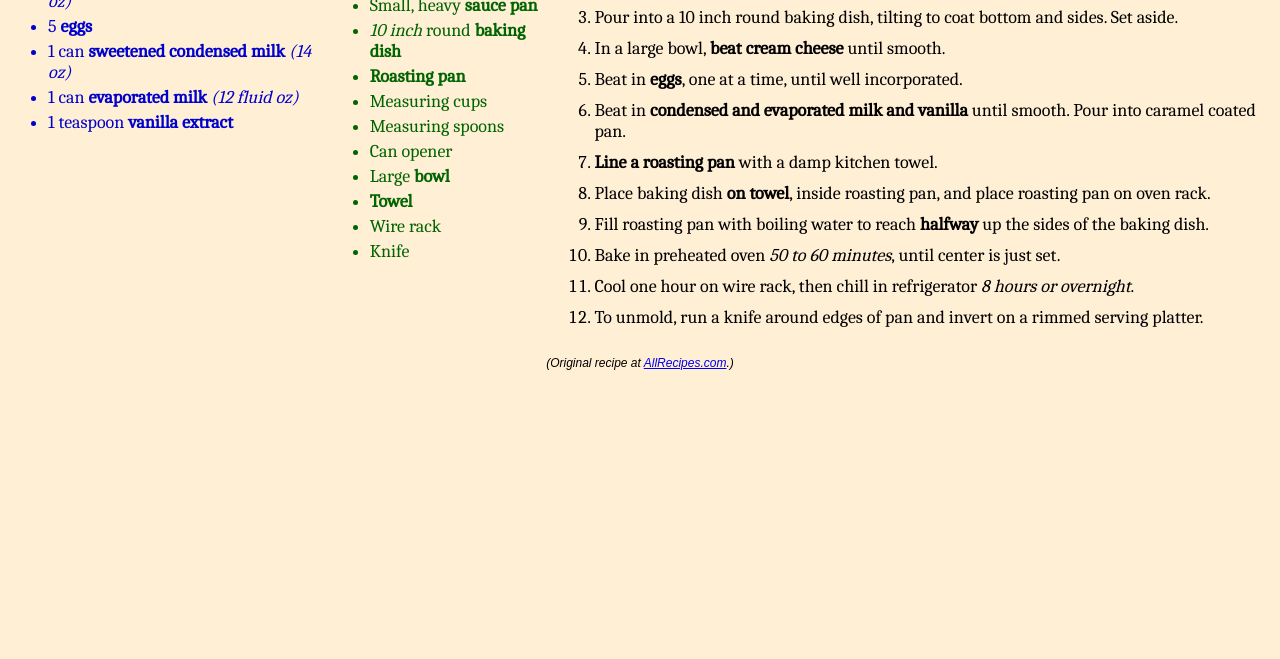
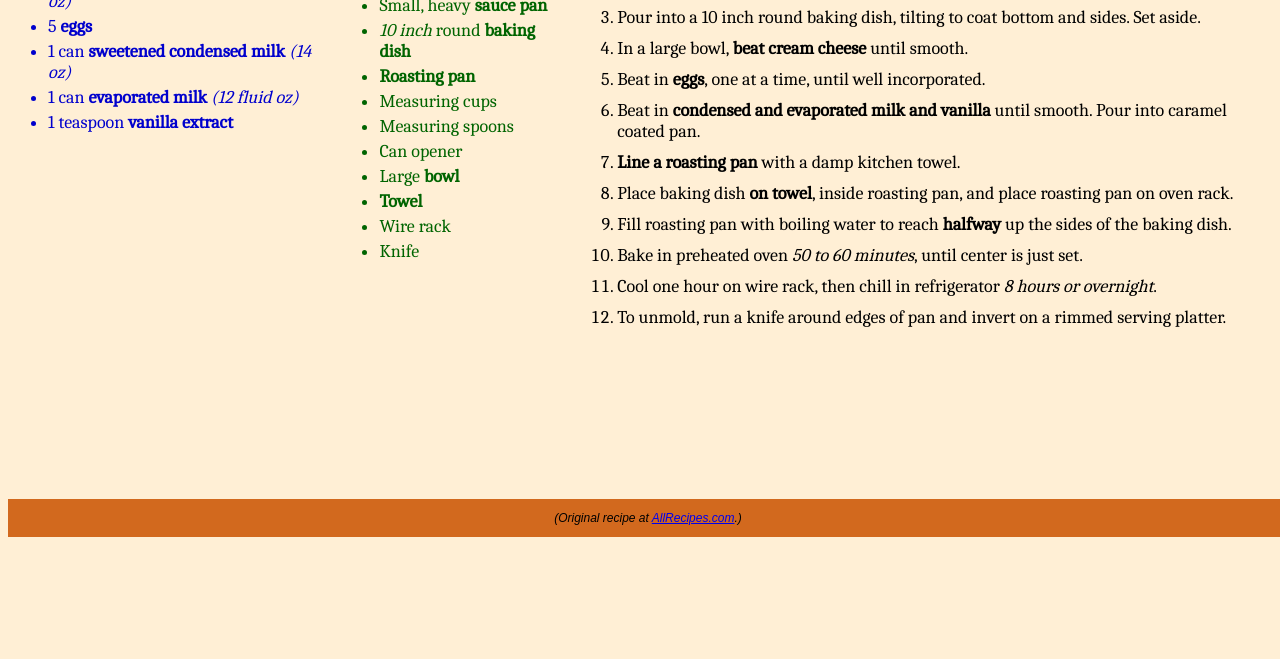
Before and after one commit to muse-stargazer/tp4, a plain HTML site: page index.html in a window 1280 px wide. Shown: the part 263-922 px from the top of the page. Before the commit the page ends 800 px from the top, so only its background shows below. Drawn offline with nearby package versions, Linux system fonts and the light colour scheme; a script that the page names is missing.

Commit message:
toying with footer, uploaded image

```diff
--- a/index.html
+++ b/index.html
@@ -31,7 +31,9 @@
 
 <body>
 
+  <header>
     <h1>Creamy Caramel Flan Recipe</h1>
+  </header>
 
   <div id="bigflex">
 
@@ -85,7 +87,9 @@
 
   </div>
 
+  <footer>
     <p class="copyright">(Original recipe at <a href="https://www.allrecipes.com/recipe/9889/seven-layer-bars/">AllRecipes.com</a>.)</p>
+  </footer>
 
 </body>
 
--- a/styles.css
+++ b/styles.css
@@ -1,3 +1,11 @@
+* {
+  box-sizing: border-box;
+}
+
+header {
+
+}
+
 h1 {
   font-family: Arial;
   font-size: 40px;
@@ -37,6 +45,7 @@ body {
   font-size: 12px;
   font-style: italic;
   text-align: center;
+
 }
 
 #ingredients {
@@ -59,8 +68,20 @@ body {
   font-style: italic;
 }
 
+footer {
+  position: fixed;
+  bottom: 0;
+  width: 100%;
+  background-color: chocolate;
+}
+
 #bigflex {
   display: flex;
   flex-direction: row;
-
+  justify-content: space-around;
+  align-items: flex-start;
+  gap: 20px;
+  flex: 1;
+  min-height: 100vh;
+  margin: auto 0;
 }
```
Also changed, not shown: images/flan-by-max-griss.jpg (added). Lines whose indentation alone changed are shown as unchanged.
